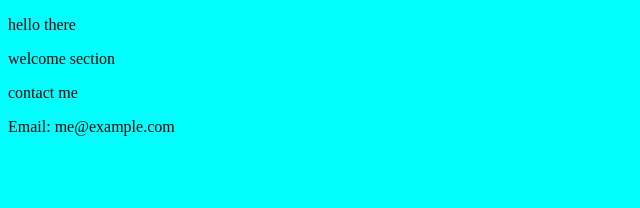
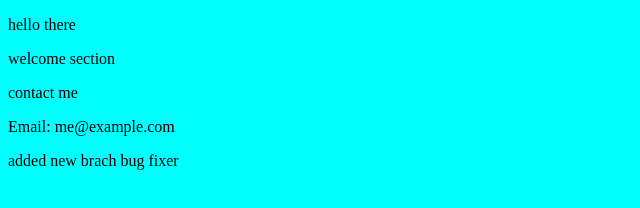
Before and after one commit to ayub-ahmed320/project2, a plain HTML site: page index.html in a window 1280 px wide. Shown: the whole page, without its empty margins (0-640 px from the left). Drawn offline with Linux system fonts and the light colour scheme.

```diff
--- a/index.html
+++ b/index.html
@@ -11,5 +11,6 @@
     <p>welcome section</p>
     <p>contact me</p>
     <p>Email: me@example.com</p>
+    <p>added new brach bug fixer</p>
 </body>
 </html>
```
